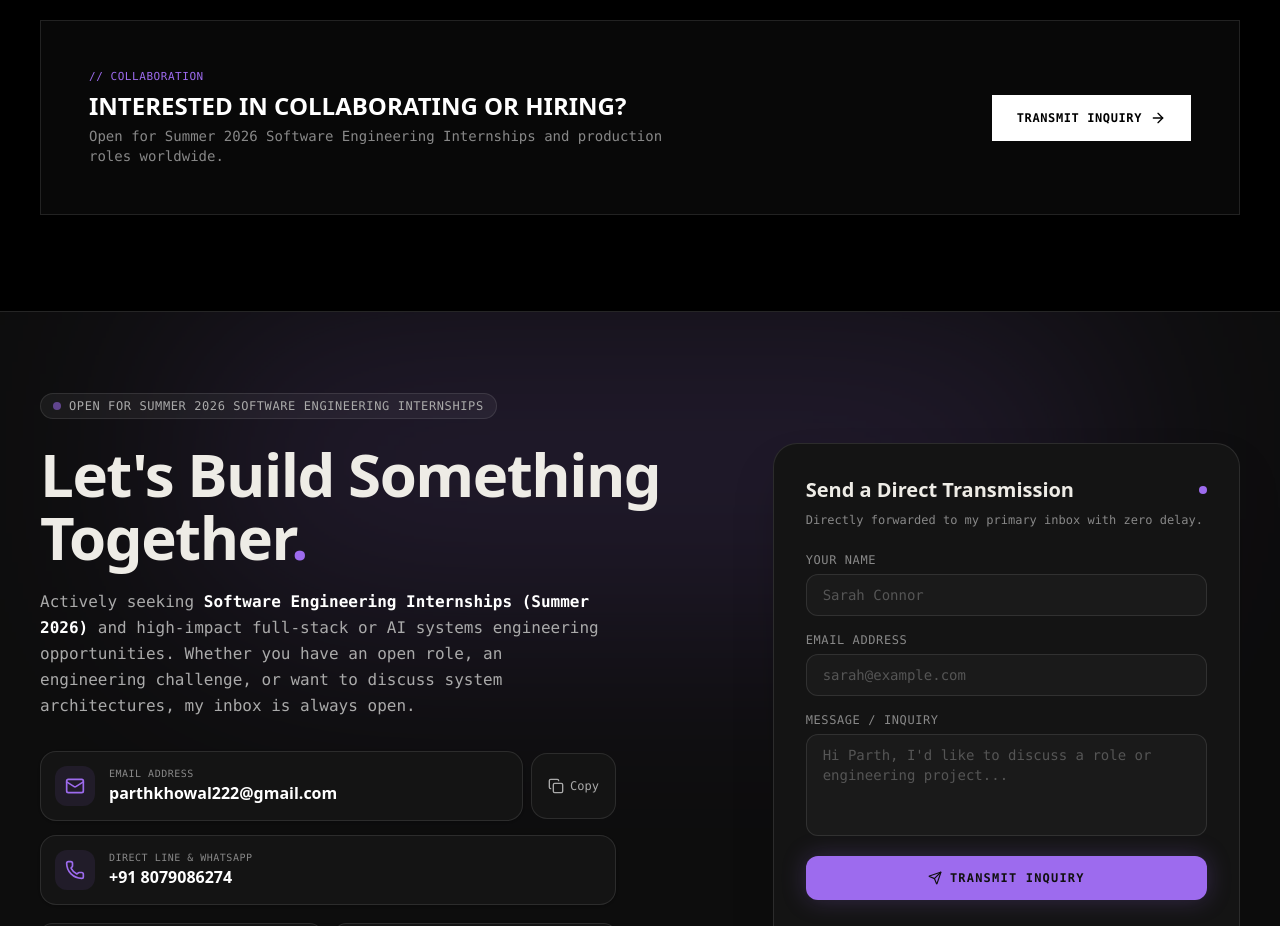
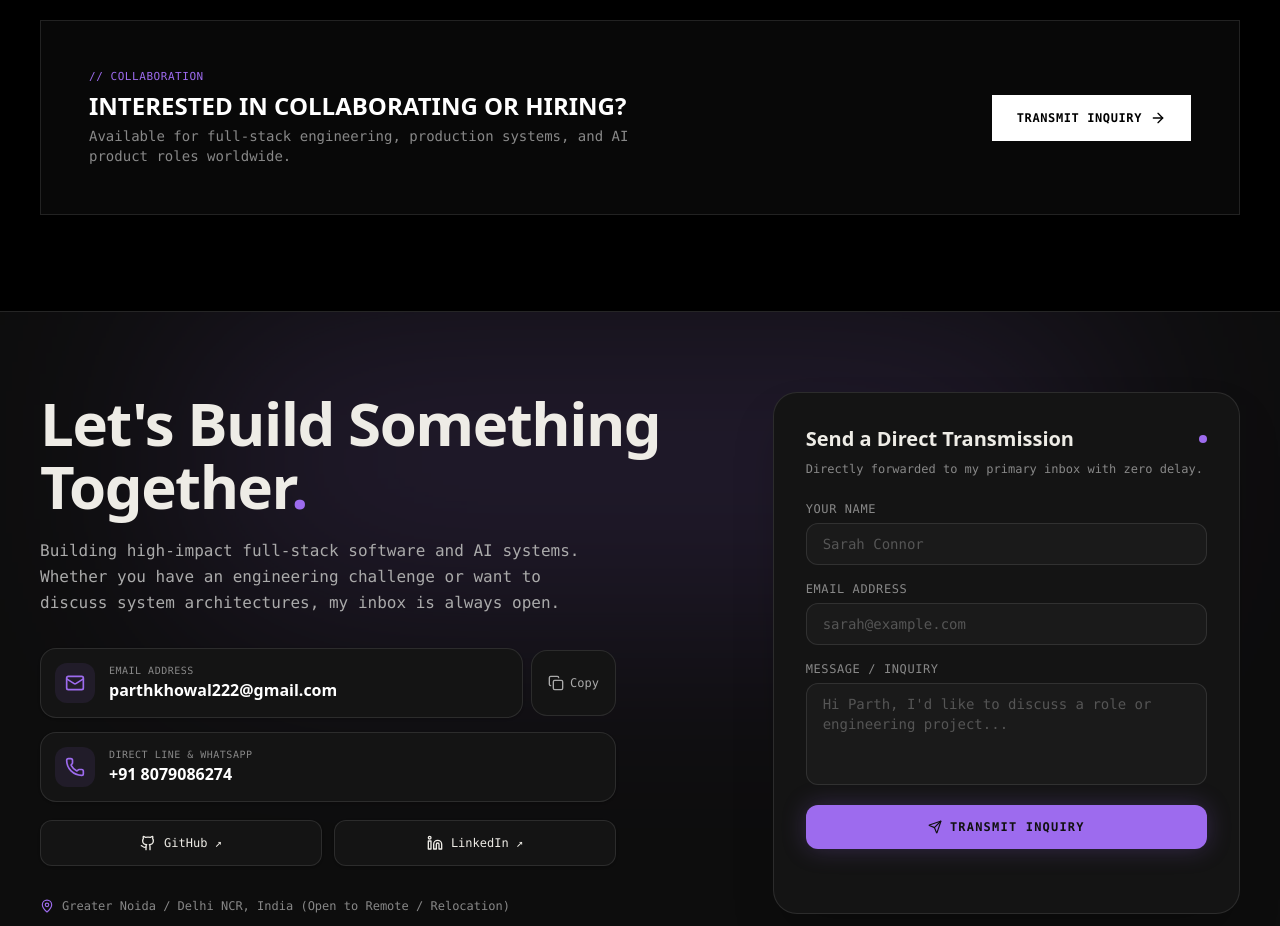
Before and after one commit to ParthK0/Portoflio, a React (Vite) app: page /beyond in a window 1280 px wide. Shown: the part 4840-5766 px from the top of the page. Built offline with nearby package versions, Linux system fonts and the light colour scheme.

Commit message:
fix: remove lower hero footer bar and remove open for work badge

```diff
--- a/src/components/Contact.tsx
+++ b/src/components/Contact.tsx
@@ -31,7 +31,7 @@ export const Contact: React.FC = () => {
               </h2>
 
               <p className="text-[#A0A0A0] text-sm sm:text-base leading-relaxed mb-8 max-w-xl">
-                I am actively seeking <strong className="text-[#FFFFFF]">Software Engineering Internships (Summer 2026)</strong> and impactful full-stack or systems engineering opportunities. Whether you have an open role, an engineering challenge, or want to discuss system architectures, my inbox is always open.
+                Building high-impact full-stack software and AI systems. Whether you have an engineering challenge or want to discuss system architectures, my inbox is always open.
               </p>
 
               {/* Channels List */}
@@ -101,7 +101,7 @@ export const Contact: React.FC = () => {
 
             <div className="mt-8 pt-6 border-t border-[#262626] flex items-center gap-2 text-xs font-mono text-[#707070]">
               <span className="w-2 h-2 rounded-full bg-[#9D6BEE]"></span>
-              <span>Available for Summer 2026 roles · Delhi NCR / Remote</span>
+              <span>Based in Delhi NCR · Available Worldwide</span>
             </div>
           </div>
 
--- a/src/components/Footer.tsx
+++ b/src/components/Footer.tsx
@@ -44,15 +44,6 @@ export const Footer: React.FC = () => {
       {/* Main "Let's Build Something Together" Content */}
       <div className="max-w-7xl mx-auto px-6 sm:px-10 pt-20 pb-16 relative z-10">
 
-        {/* Top Header Badge */}
-        <div className="inline-flex items-center gap-2 px-3 py-1 rounded-full bg-white/5 border border-white/10 text-xs font-mono tracking-wider uppercase text-[#AAAAAA] mb-6">
-          <span
-            className="w-2 h-2 rounded-full animate-pulse"
-            style={{ backgroundColor: accentColor }}
-          />
-          <span>{PERSONAL_INFO.statusBadge}</span>
-        </div>
-
         {/* 2-Column Responsive Grid */}
         <div className="grid grid-cols-1 lg:grid-cols-12 gap-12 lg:gap-14 pb-16 border-b border-white/10">
 
@@ -64,7 +55,7 @@ export const Footer: React.FC = () => {
               </h2>
 
               <p className="text-[#AAAAAA] text-sm sm:text-base leading-relaxed mb-8 max-w-xl font-mono">
-                Actively seeking <strong className="text-[#FFFFFF]">Software Engineering Internships (Summer 2026)</strong> and high-impact full-stack or AI systems engineering opportunities. Whether you have an open role, an engineering challenge, or want to discuss system architectures, my inbox is always open.
+                Building high-impact full-stack software and AI systems. Whether you have an engineering challenge or want to discuss system architectures, my inbox is always open.
               </p>
 
               {/* Channels List */}
--- a/src/components/Hero.tsx
+++ b/src/components/Hero.tsx
@@ -886,37 +886,6 @@ export const Hero: React.FC = () => {
 
             {/* Center Sliding Dot Indicator */}
             <div className="sl-line pointer-events-none z-20" />
-
-            {/* Footer Bar */}
-            <footer className={`absolute inset-x-0 bottom-0 h-16 border-t border-white/10 flex items-center justify-between px-6 sm:px-16 font-outfit text-sm text-[#EEECE6]/55 z-20 bg-[#101010]/80 backdrop-blur-sm transition-all duration-1000 delay-300 ease-[cubic-bezier(0.16,1,0.3,1)] ${
-              hasEntered ? 'translate-y-0 opacity-100' : 'translate-y-12 opacity-0'
-            }`}>
-              <span>© parth 2026 — built with passion, code &amp; AI.</span>
-              <button
-                onClick={() => setPrivacyOpen(true)}
-                className="hover:text-white transition-colors cursor-pointer"
-              >
-                Privacy
-              </button>
-              <span className="flex items-center gap-5">
-                <a
-                  href="https://github.com/ParthK0"
-                  target="_blank"
-                  rel="noopener noreferrer"
-                  className="hover:text-white transition-colors"
-                >
-                  GitHub
-                </a>
-                <a
-                  href="https://www.linkedin.com/in/parth-khowal-a37903294"
-                  target="_blank"
-                  rel="noopener noreferrer"
-                  className="hover:text-white transition-colors"
-                >
-                  LinkedIn
-                </a>
-              </span>
-            </footer>
           </div>
 
           {/* ========================================================
--- a/src/pages/BeyondPage.tsx
+++ b/src/pages/BeyondPage.tsx
@@ -58,7 +58,7 @@ export const BeyondPage: React.FC = () => {
               INTERESTED IN COLLABORATING OR HIRING?
             </h3>
             <p className="text-xs sm:text-sm text-[#888888] font-mono max-w-xl">
-              Open for Summer 2026 Software Engineering Internships and production roles worldwide.
+              Available for full-stack engineering, production systems, and AI product roles worldwide.
             </p>
           </div>
           <Link
--- a/src/pages/ContactPage.tsx
+++ b/src/pages/ContactPage.tsx
@@ -24,7 +24,7 @@ export const ContactPage: React.FC = () => {
             GET IN TOUCH
           </h1>
           <p className="text-[#888888] text-sm sm:text-base max-w-3xl font-mono leading-relaxed">
-            I am actively interviewing for Summer 2026 Software Engineering Internships and high-impact full-stack roles. Fill in the transmission console below or reach out via direct channels.
+            Reach out via the transmission console below or direct channels for full-stack engineering, production systems, and AI product collaboration.
           </p>
         </div>
 
```
